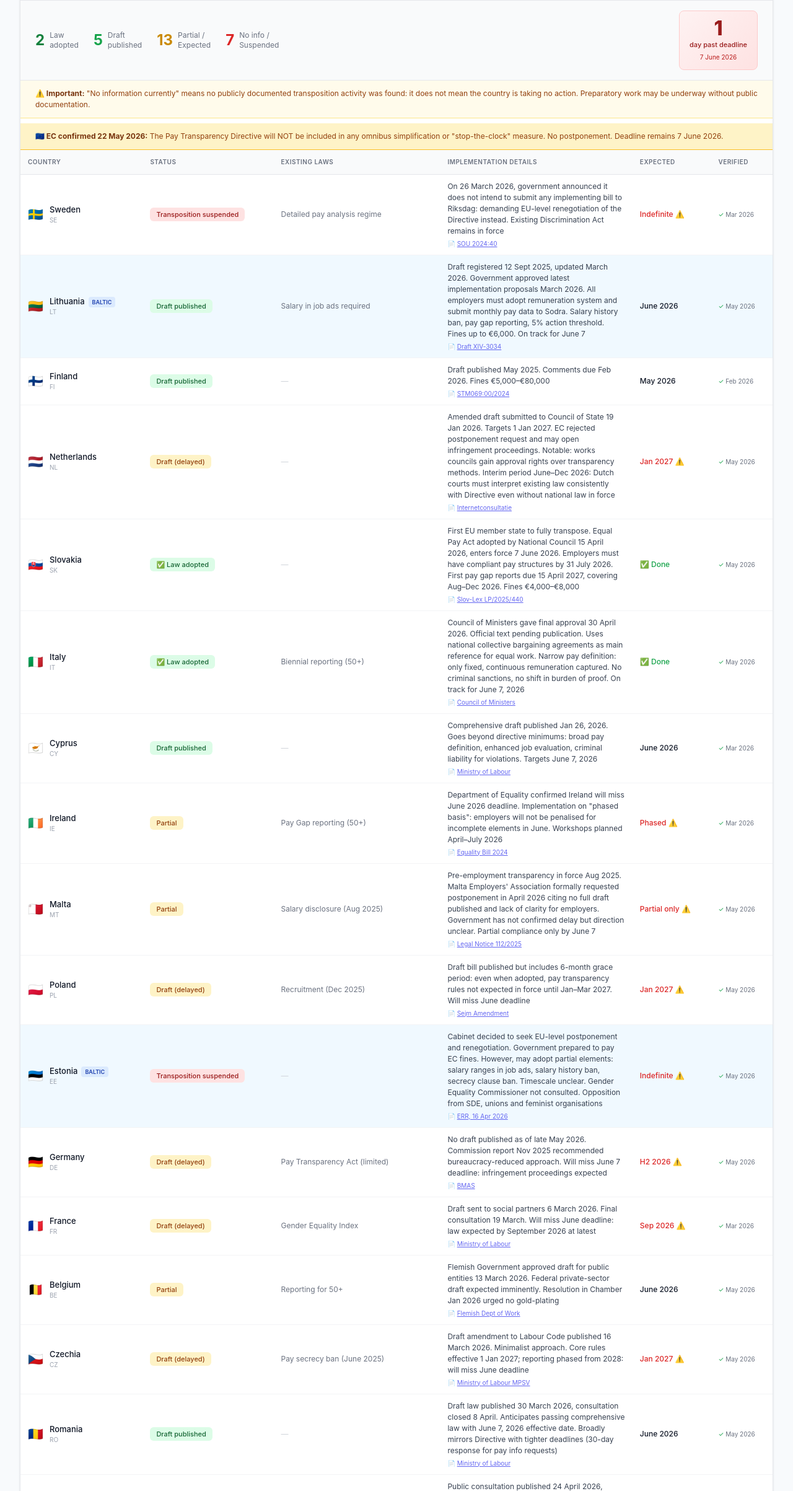
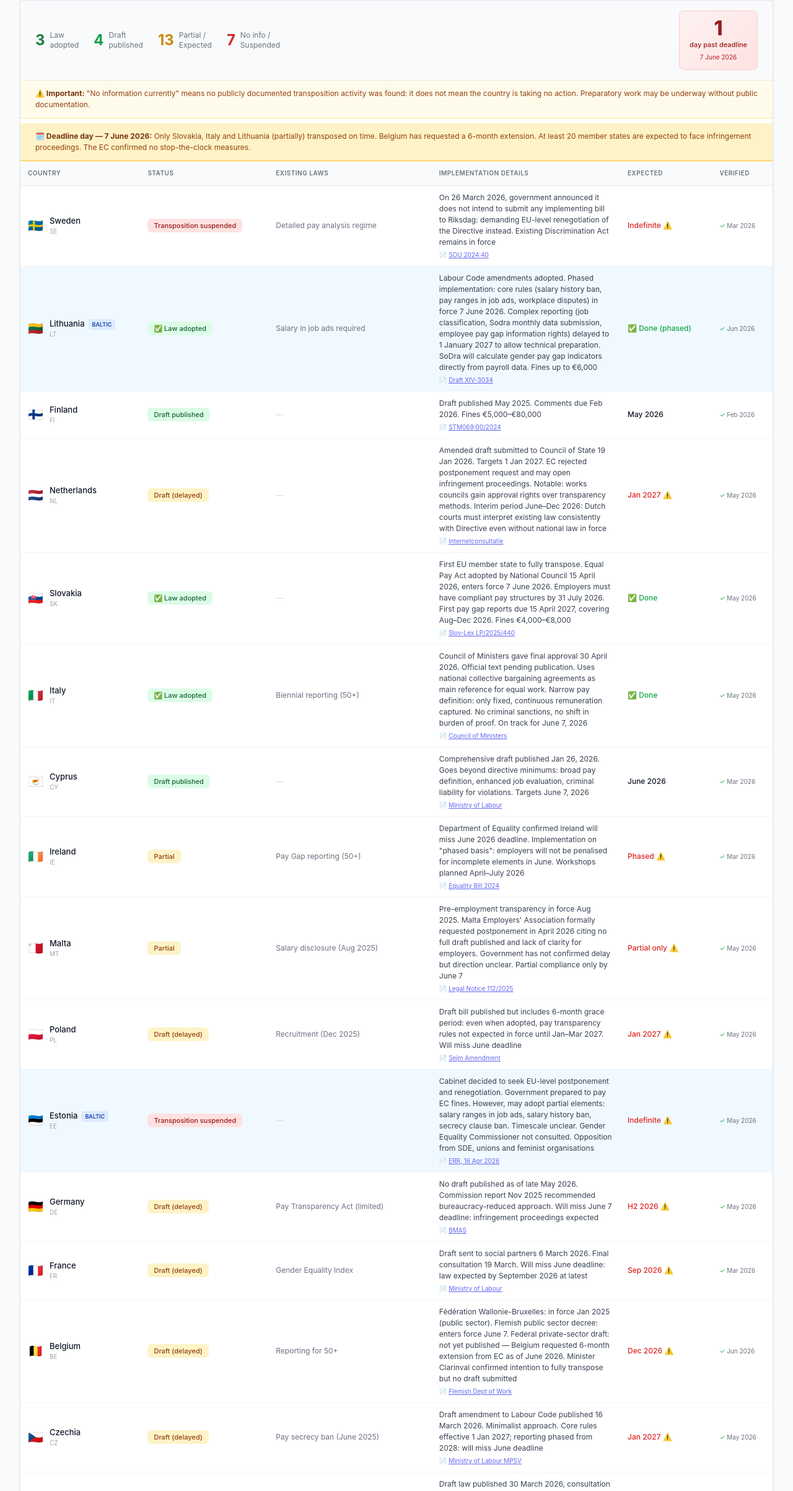
Before and after one commit to LenLi77/Pay-Transparency-implementation-tracker, a website: page index.html in a window 1280 px wide. Shown: the part 142-2548 px from the top of the page at 62% size. Drawn offline with Linux system fonts and the light colour scheme.

Commit message:
Update statistics and deadlines in index.html

```diff
--- a/index.html
+++ b/index.html
@@ -141,11 +141,11 @@
 
       <div class="stats-bar">
         <div class="stat">
-          <span class="stat-number" style="color:#15803d;">2</span>
+          <span class="stat-number" style="color:#15803d;">3</span>
           <span class="stat-label">Law<br>adopted</span>
         </div>
         <div class="stat">
-          <span class="stat-number green">5</span>
+          <span class="stat-number green">4</span>
           <span class="stat-label">Draft<br>published</span>
         </div>
         <div class="stat">
@@ -167,7 +167,7 @@
         <strong>⚠️ Important:</strong> "No information currently" means no publicly documented transposition activity was found: it does not mean the country is taking no action. Preparatory work may be underway without public documentation.
       </div>
       <div class="notice-bar" style="background: #fef3c7; border-color: #fbbf24; margin-top: 8px;">
-        <strong>🇪🇺 EC confirmed 22 May 2026:</strong> The Pay Transparency Directive will NOT be included in any omnibus simplification or "stop-the-clock" measure. No postponement. Deadline remains 7 June 2026.
+        <strong>🗓️ Deadline day — 7 June 2026:</strong> Only Slovakia, Italy and Lithuania (partially) transposed on time. Belgium has requested a 6-month extension. At least 20 member states are expected to face infringement proceedings. The EC confirmed no stop-the-clock measures.
       </div>
 
       <script>
@@ -221,11 +221,11 @@
             </tr>
             <tr class="baltic">
               <td><div class="country-cell"><span class="flag">🇱🇹</span><div><div class="country-name">Lithuania<span class="badge-baltic">BALTIC</span></div><div class="country-code">LT</div></div></div></td>
-              <td><span class="badge badge-green">Draft published</span></td>
+              <td><span class="badge badge-green">✅ Law adopted</span></td>
               <td class="existing-laws">Salary in job ads required</td>
-              <td class="details">Draft registered 12 Sept 2025, updated March 2026. Government approved latest implementation proposals March 2026. All employers must adopt remuneration system and submit monthly pay data to Sodra. Salary history ban, pay gap reporting, 5% action threshold. Fines up to €6,000. On track for June 7<div class="draft-link">📄 <a href="https://e-seimas.lrs.lt/portal/legalAct/lt/TAP/9171dec28d2511efaf94d67dd8b48a7c" target="_blank">Draft XIV-3034</a></div></td>
-              <td class="expected">June 2026</td>
-              <td class="verified"><span class="verified-check">✓</span> May 2026</td>
+              <td class="details">Labour Code amendments adopted. Phased implementation: core rules (salary history ban, pay ranges in job ads, workplace disputes) in force 7 June 2026. Complex reporting (job classification, Sodra monthly data submission, employee pay gap information rights) delayed to 1 January 2027 to allow technical preparation. SoDra will calculate gender pay gap indicators directly from payroll data. Fines up to €6,000<div class="draft-link">📄 <a href="https://e-seimas.lrs.lt/portal/legalAct/lt/TAP/9171dec28d2511efaf94d67dd8b48a7c" target="_blank">Draft XIV-3034</a></div></td>
+              <td class="expected" style="color: #16a34a;">✅ Done (phased)</td>
+              <td class="verified"><span class="verified-check">✓</span> Jun 2026</td>
             </tr>
             <tr>
               <td><div class="country-cell"><span class="flag">🇫🇮</span><div><div class="country-name">Finland</div><div class="country-code">FI</div></div></div></td>
@@ -319,11 +319,11 @@
             </tr>
             <tr>
               <td><div class="country-cell"><span class="flag">🇧🇪</span><div><div class="country-name">Belgium</div><div class="country-code">BE</div></div></div></td>
-              <td><span class="badge badge-yellow">Partial</span></td>
+              <td><span class="badge badge-yellow">Draft (delayed)</span></td>
               <td class="existing-laws">Reporting for 50+</td>
-              <td class="details">Flemish Government approved draft for public entities 13 March 2026. Federal private-sector draft expected imminently. Resolution in Chamber Jan 2026 urged no gold-plating<div class="draft-link">📄 <a href="https://www.werk.be/" target="_blank">Flemish Dept of Work</a></div></td>
-              <td class="expected">June 2026</td>
-              <td class="verified"><span class="verified-check">✓</span> May 2026</td>
+              <td class="details">Fédération Wallonie-Bruxelles: in force Jan 2025 (public sector). Flemish public sector decree: enters force June 7. Federal private-sector draft: not yet published — Belgium requested 6-month extension from EC as of June 2026. Minister Clarinval confirmed intention to fully transpose but no draft submitted<div class="draft-link">📄 <a href="https://www.werk.be/" target="_blank">Flemish Dept of Work</a></div></td>
+              <td class="expected" style="color: #dc2626;">Dec 2026 ⚠️</td>
+              <td class="verified"><span class="verified-check">✓</span> Jun 2026</td>
             </tr>
             <tr>
               <td><div class="country-cell"><span class="flag">🇨🇿</span><div><div class="country-name">Czechia</div><div class="country-code">CZ</div></div></div></td>
@@ -519,7 +519,7 @@
       </div>
 
       <div class="updated">
-        Last updated: 1 June 2026 • Next review: post-deadline • Corrections welcome
+        Last updated: 8 June 2026 • Post-deadline update • Corrections welcome
       </div>
     </div>
   </div>
```
